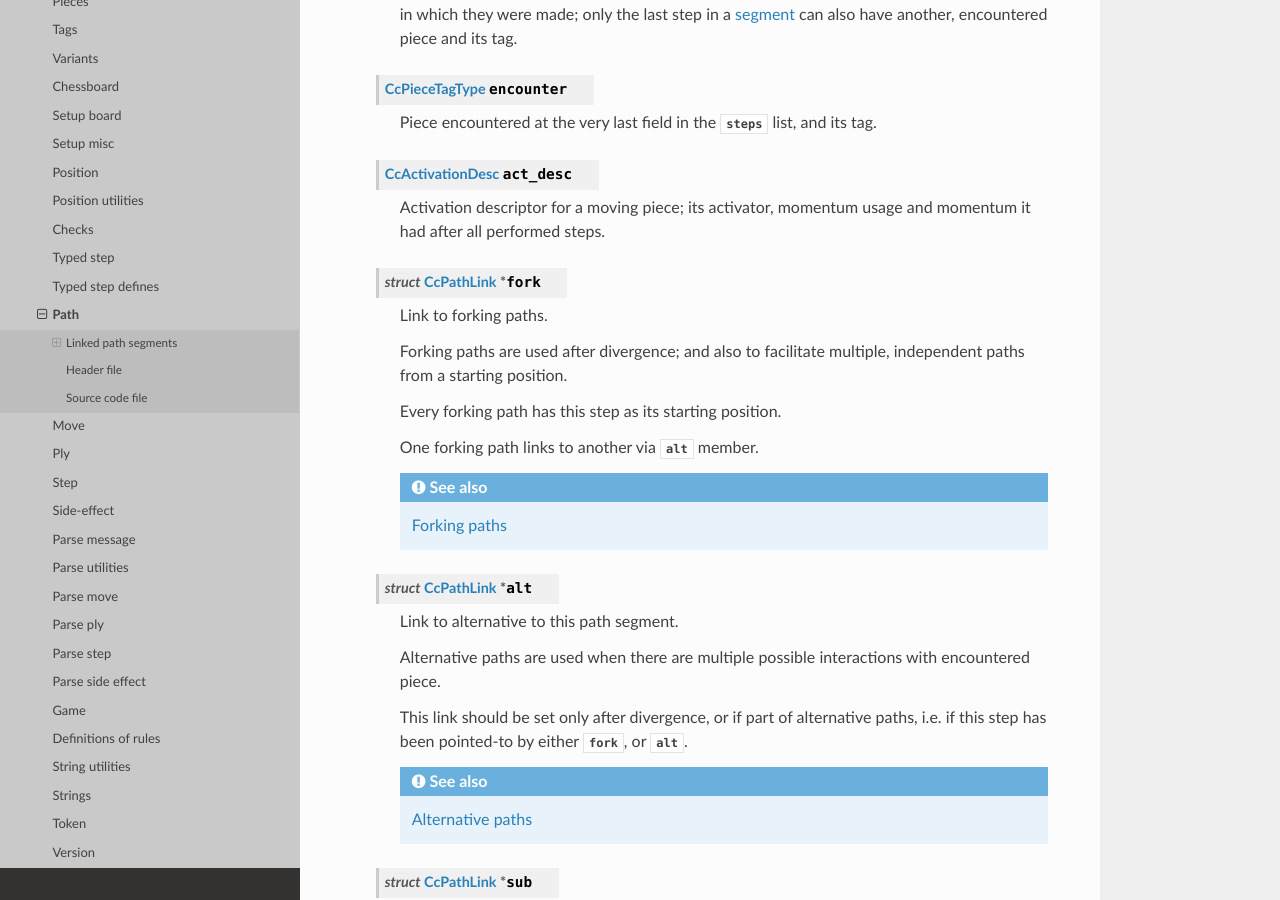
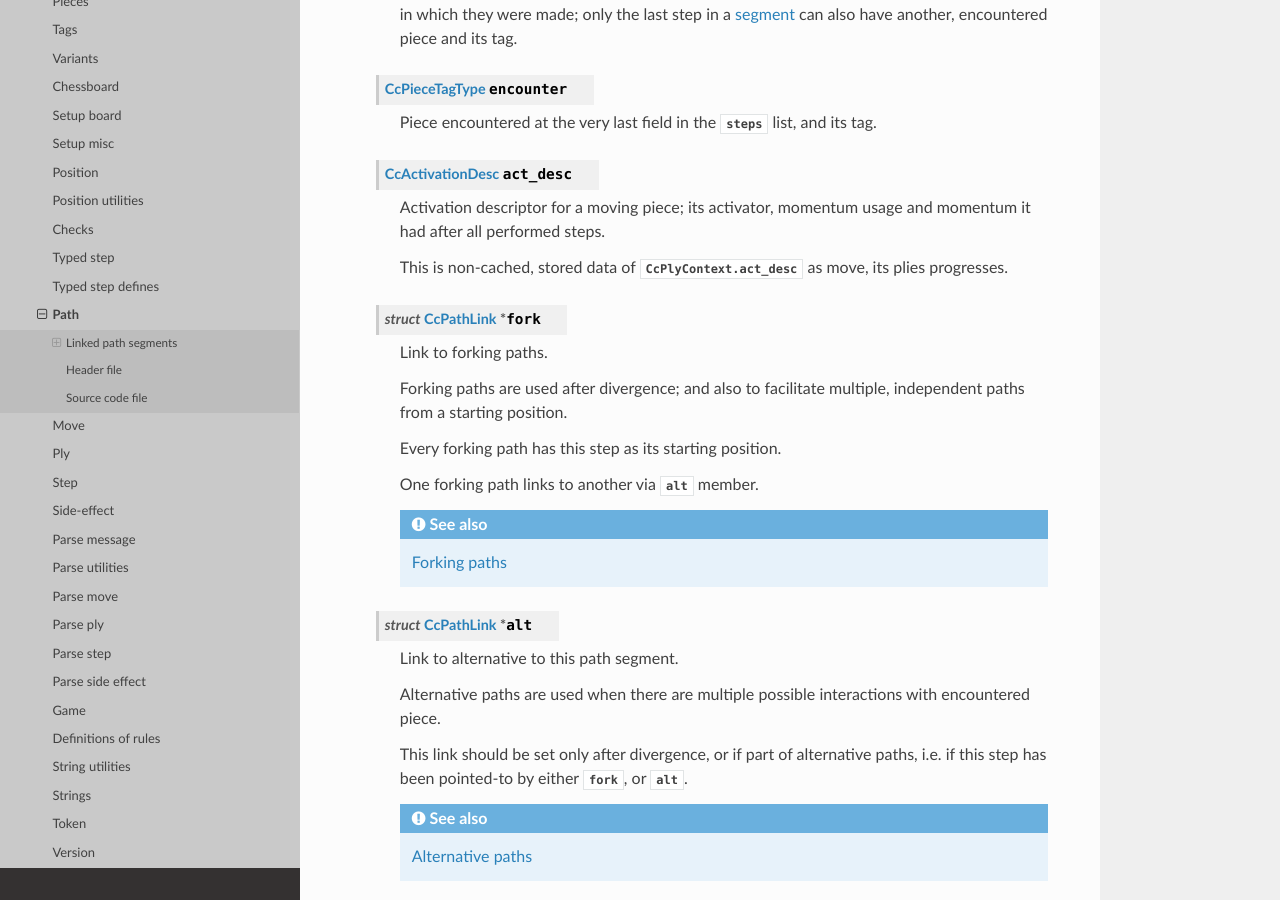
Before and after one commit to mmlacak/crochess, a Sphinx documentation site: the page built from docs/source/libcc/ccpath.rst, in a window 1280 px wide and 900 px high, scrolled down 1189 px. Built offline with Sphinx 7.4.7 and the Read the Docs theme 3.1.0, drawn with Linux system fonts in a browser that asks for light colours.

Commit message:
Documented CcPathLink->act_desc. Added TODO.

```diff
--- a/docs/source/conf.py
+++ b/docs/source/conf.py
@@ -26,10 +26,10 @@ copyright = '2021, Mario Mlačak'
 author = 'Mario Mlačak'
 
 # The short X.Y version
-version = "0.0.1.245:1424+20250704.041146"   # docs-new-lib-short-version-major-minor-feature-commit+meta~breaks-place-marker
+version = "0.0.1.246:1425+20250705.015802"   # docs-new-lib-short-version-major-minor-feature-commit+meta~breaks-place-marker
 
 # The full version, including alpha/beta/rc tags
-release = "0.0.1.245:1424+20250704.041146"   # docs-new-lib-full-version-major-minor-feature-commit+meta~breaks-place-marker
+release = "0.0.1.246:1425+20250705.015802"   # docs-new-lib-full-version-major-minor-feature-commit+meta~breaks-place-marker
 
 
 # -- General configuration ---------------------------------------------------
--- a/docs/source/libcc/ccpath.rst
+++ b/docs/source/libcc/ccpath.rst
@@ -73,6 +73,9 @@ Linked path segments
 
         Activation descriptor for a moving piece; its activator, momentum usage
         and momentum it had after all performed steps.
+
+        This is non-cached, stored data of :c:member:`CcPlyContext.act_desc` as move,
+        its plies progresses.
 
     .. c:member:: struct CcPathLink * fork
 
```
Also changed, not shown: 2 other files.
